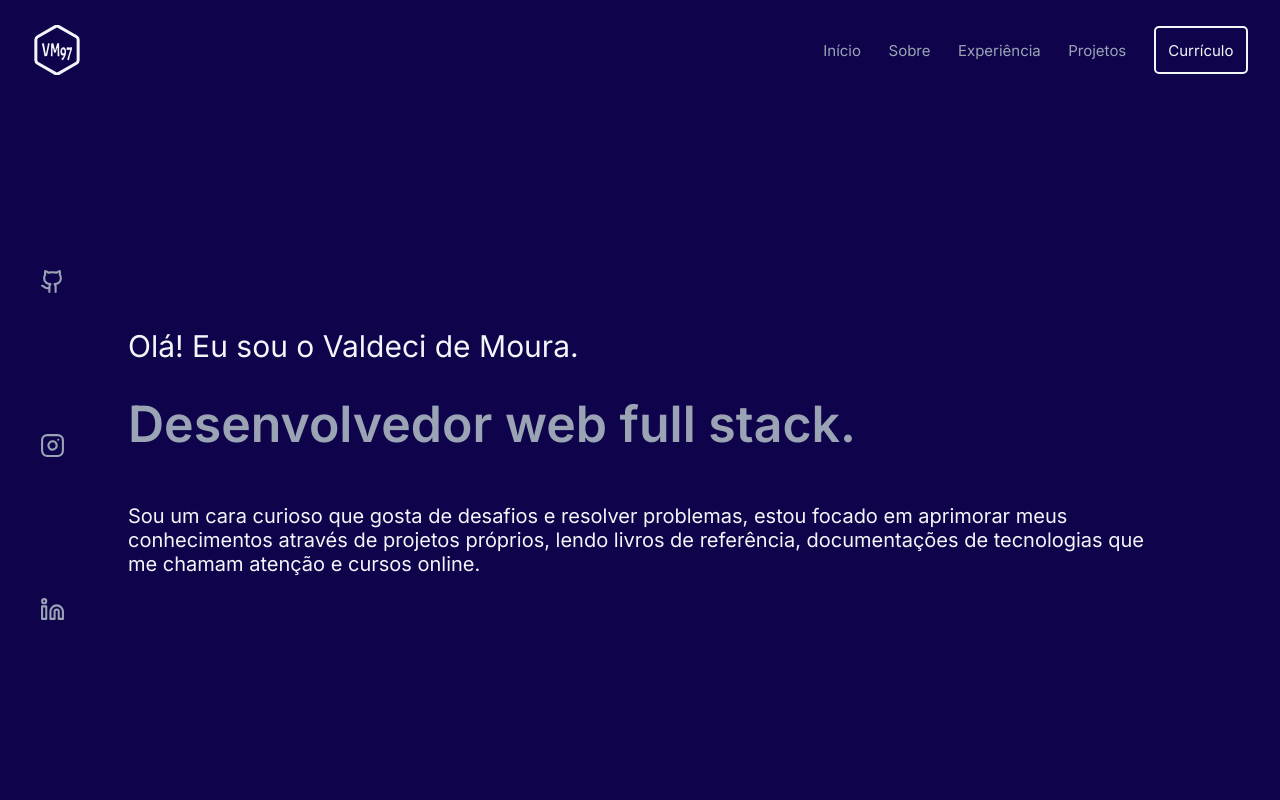
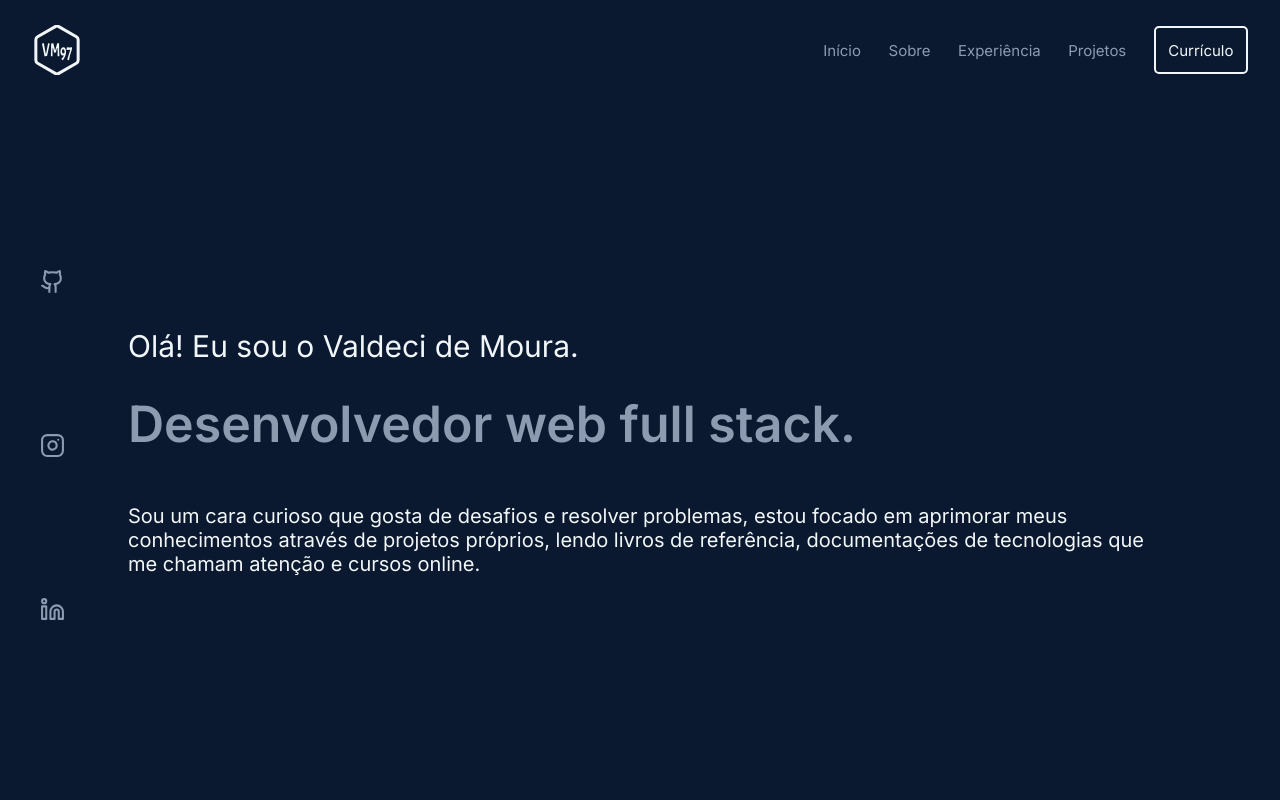
Before and after one commit to Valdeci97/portfolio-v2, a React (Vite) app in the folder app/: page / in a window 1280 px wide. Shown: the top 800 px of the page. Built offline with nearby package versions, Linux system fonts and the light colour scheme.

Commit message:
style(app): create app common style

```diff
--- a/app/src/styles/index.css
+++ b/app/src/styles/index.css
@@ -5,8 +5,9 @@
   --dark-grey: #282A3A;
   --smoke-white: #F1F6F9;
   --default-border-radius: 0.5rem;
-  --dark-blue: #0F044C;
-  --light-grey: #9BA4B4;
+  --dark-blue: #0a192f;
+  --light-blue: #0a192f90;
+  --light-grey: #8d9bb1;
   --header-height: 10rem;
 }
 
@@ -16,6 +17,26 @@
   margin: 0;
   outline: 0;
   padding: 0;
+  scroll-behavior: smooth;
+  scrollbar-color: var(--smoke-white);
+  scrollbar-width: auto;
+}
+
+*::-webkit-scrollbar {
+  width: 0.75rem;
+}
+
+*::-webkit-scrollbar-button {
+  height: 1rem;
+}
+
+*::-webkit-scrollbar-track {
+  background-color: transparent;
+}
+
+*::-webkit-scrollbar-thumb {
+  background-color: var(--smoke-white);
+  border-radius: 0.25rem;
 }
 
 body {
```
Lines whose indentation alone changed are shown as unchanged.
